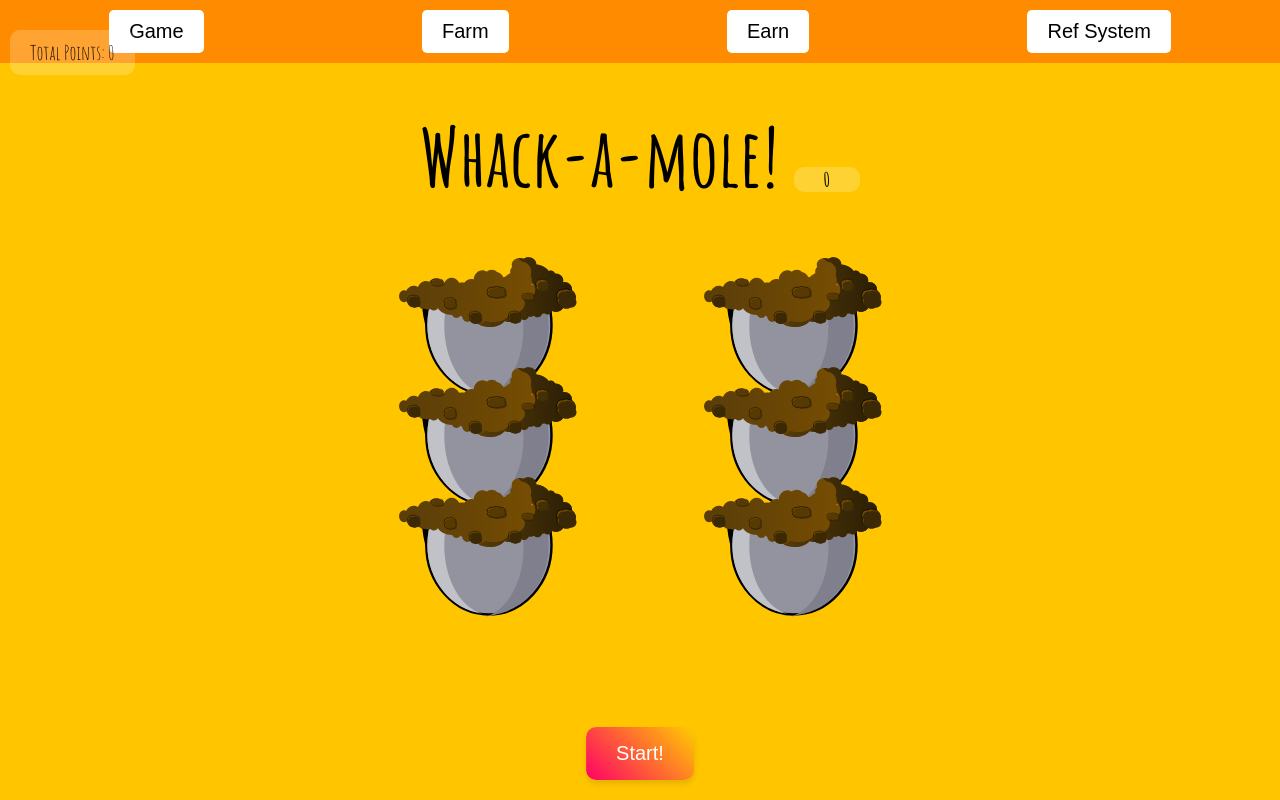
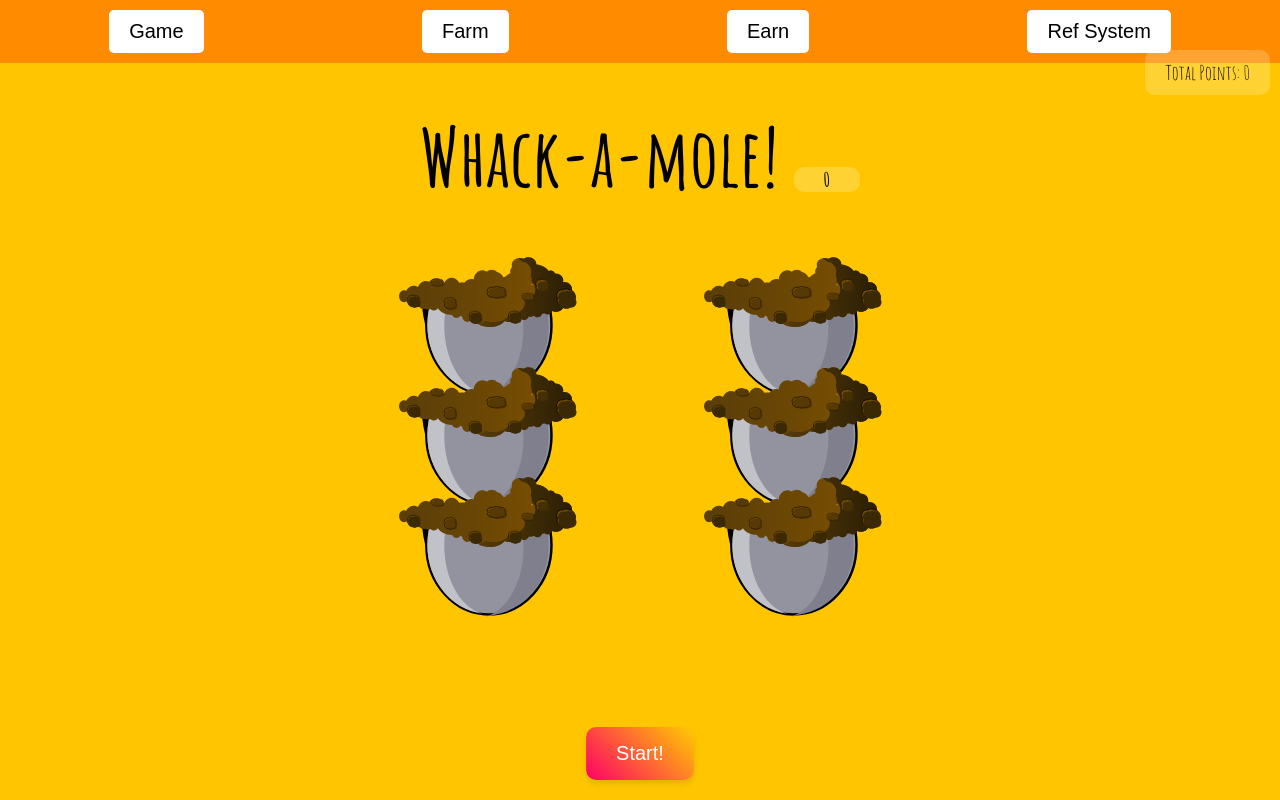
Before and after one commit to idogank/whack_a_mon, a plain HTML site: page index.html in a window 1280 px wide. Drawn offline with Linux system fonts and the light colour scheme.

Commit message:
Update style.css

```diff
--- a/style.css
+++ b/style.css
@@ -29,8 +29,8 @@ h1 {
 
 .total-points {
     position: absolute;
-    top: 10px;
-    left: 10px;
+    top: 30px;
+    right: 10px;
     background: rgba(255, 255, 255, 0.2);
     padding: 1rem 2rem;
     border-radius: 1rem;
```
